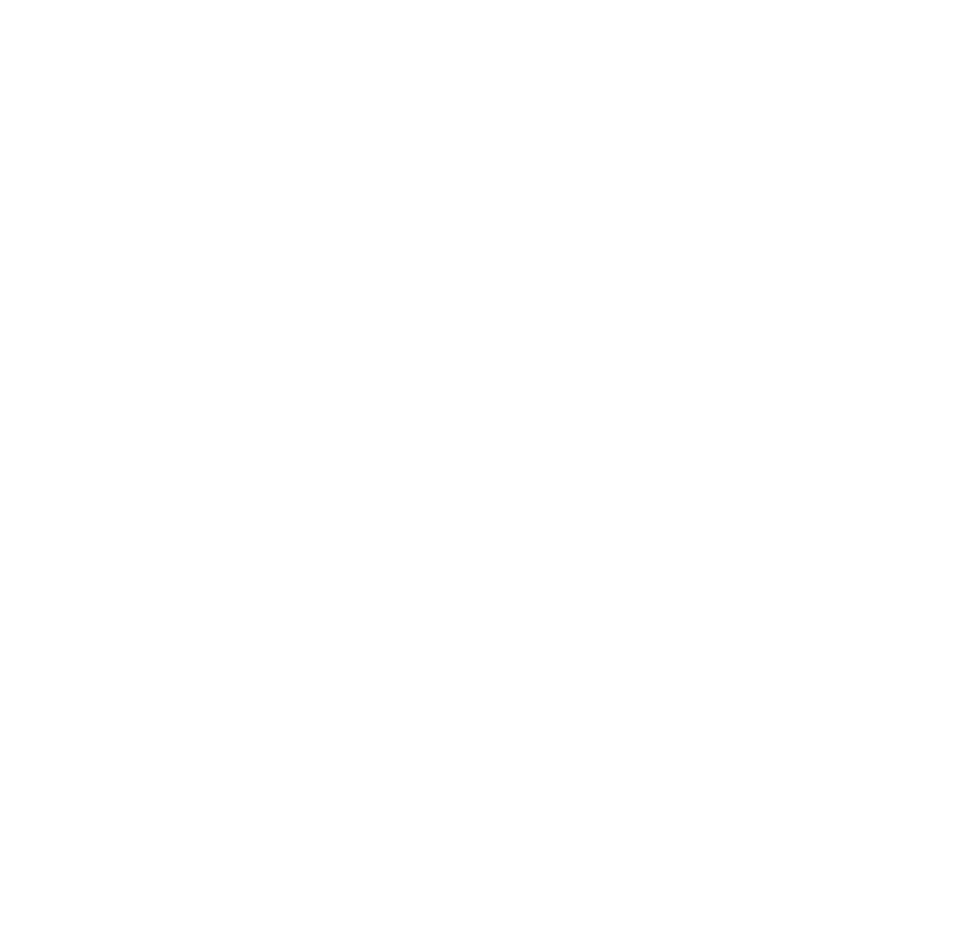
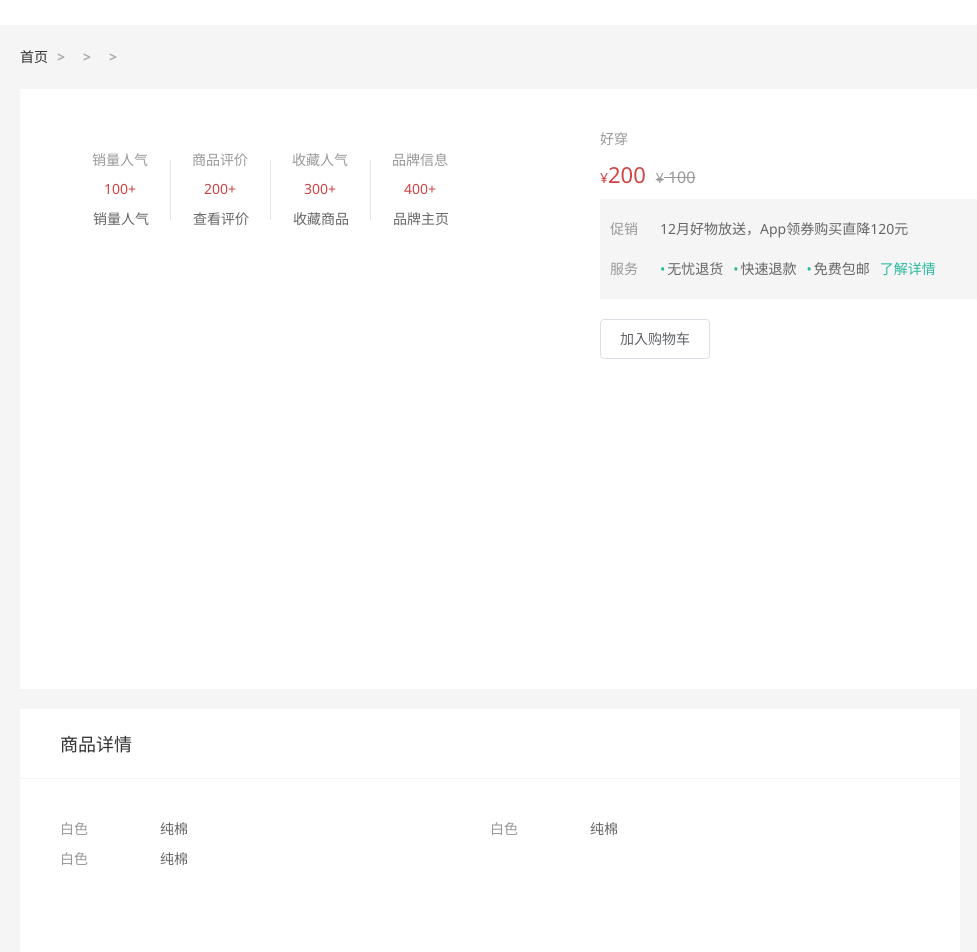
Before and after one commit to 8023time/Heima-vue3-robbit, a Vue app: page /detail/1 in a window 1280 px wide. Before the commit this address had no page. Shown: the part 160-1112 px from the top of the page, without its empty margins (0-977 px from the left). Before the commit the page ends 800 px from the top, so only its background shows below. Built offline with nearby package versions, Linux system fonts and the light colour scheme; no server answers; a small style sheet from the web is missing.

Commit message:
增加了商品的详细信息

```diff
--- /dev/null
+++ b/src/api/detail.js
@@ -0,0 +1,10 @@
+import resquest from '@/utils/http.js'
+
+export const getgoodsinformation = (id) => {
+    return resquest({
+        url:'/goods',
+        params:{
+          id
+        }
+      })
+}
--- a/src/router/index.js
+++ b/src/router/index.js
@@ -4,6 +4,7 @@
 import Home from '@/views/Home/index.vue'
 import Category from '@/views/Category/index.vue'
 import SubCategory from '@/views/SubCategory/index.vue'
+import Detail from '@/views/Detail/index.vue'
 
 const router = createRouter({
   history: createWebHistory(import.meta.env.BASE_URL),
@@ -23,6 +24,10 @@
         {
           path: 'Category/sub/:id',
           component: SubCategory,
+        },
+        {
+          path: 'detail/:id',
+          component: Detail,
         }
       ]
     },
@@ -31,6 +36,11 @@
       component: Login,
     },
   ],
+  scrollBehavior () {
+    return {
+      top: 0 ,
+    }
+  }
 })
 
 export default router
--- /dev/null
+++ b/src/views/Detail/index.vue
@@ -0,0 +1,370 @@
+<script setup>
+import { ref } from 'vue'
+import { onMounted } from 'vue'
+import { getgoodsinformation } from '@/api/detail';
+import { useRoute } from 'vue-router'
+
+const goodsinformation = ref({})
+const route = useRoute()
+const getgoodsdata = async () => {
+    const res = await getgoodsinformation(route.params.id)
+    goodsinformation.value = res.result
+}
+onMounted(
+  () => {
+    getgoodsdata()
+  }
+)
+</script>
+
+<template>
+  <div class="xtx-goods-page">
+    <div class="container">
+      <div class="bread-container">
+        <el-breadcrumb separator=">">
+          <el-breadcrumb-item :to="{ path: '/' }">首页</el-breadcrumb-item>
+          <el-breadcrumb-item :to="{ path: `/Category/${goodsinformation.categories?.[1].id}` }">{{ goodsinformation.categories?.[1].name}}
+          </el-breadcrumb-item>
+          <el-breadcrumb-item :to="{ path: `/Category/sub/${goodsinformation.categories?.[0].id}` }">{{goodsinformation.categories?.[0].name}}
+          </el-breadcrumb-item>
+          <el-breadcrumb-item>{{goodsinformation.desc}}</el-breadcrumb-item>
+        </el-breadcrumb>
+      </div>
+      <!-- 商品信息 -->
+      <div class="info-container">
+        <div>
+          <div class="goods-info">
+            <div class="media">
+              <!-- 图片预览区 -->
+
+              <!-- 统计数量 -->
+              <ul class="goods-sales">
+                <li>
+                  <p>销量人气</p>
+                  <p> 100+ </p>
+                  <p><i class="iconfont icon-task-filling"></i>销量人气</p>
+                </li>
+                <li>
+                  <p>商品评价</p>
+                  <p>200+</p>
+                  <p><i class="iconfont icon-comment-filling"></i>查看评价</p>
+                </li>
+                <li>
+                  <p>收藏人气</p>
+                  <p>300+</p>
+                  <p><i class="iconfont icon-favorite-filling"></i>收藏商品</p>
+                </li>
+                <li>
+                  <p>品牌信息</p>
+                  <p>400+</p>
+                  <p><i class="iconfont icon-dynamic-filling"></i>品牌主页</p>
+                </li>
+              </ul>
+            </div>
+            <div class="spec">
+              <!-- 商品信息区 -->
+              <p class="g-name"> {{goodsinformation.desc}} </p>
+              <p class="g-desc">好穿 </p>
+              <p class="g-price">
+                <span>200</span>
+                <span> 100</span>
+              </p>
+              <div class="g-service">
+                <dl>
+                  <dt>促销</dt>
+                  <dd>12月好物放送，App领券购买直降120元</dd>
+                </dl>
+                <dl>
+                  <dt>服务</dt>
+                  <dd>
+                    <span>无忧退货</span>
+                    <span>快速退款</span>
+                    <span>免费包邮</span>
+                    <a href="javascript:;">了解详情</a>
+                  </dd>
+                </dl>
+              </div>
+              <!-- sku组件 -->
+
+              <!-- 数据组件 -->
+
+              <!-- 按钮组件 -->
+              <div>
+                <el-button size="large" class="btn">
+                  加入购物车
+                </el-button>
+              </div>
+
+            </div>
+          </div>
+          <div class="goods-footer">
+            <div class="goods-article">
+              <!-- 商品详情 -->
+              <div class="goods-tabs">
+                <nav>
+                  <a>商品详情</a>
+                </nav>
+                <div class="goods-detail">
+                  <!-- 属性 -->
+                  <ul class="attrs">
+                    <li v-for="item in 3" :key="item.value">
+                      <span class="dt">白色</span>
+                      <span class="dd">纯棉</span>
+                    </li>
+                  </ul>
+                  <!-- 图片 -->
+
+                </div>
+              </div>
+            </div>
+            <!-- 24热榜+专题推荐 -->
+            <div class="goods-aside">
+
+            </div>
+          </div>
+        </div>
+      </div>
+    </div>
+  </div>
+</template>
+
+
+<style scoped lang='scss'>
+.xtx-goods-page {
+  .goods-info {
+    min-height: 600px;
+    background: #fff;
+    display: flex;
+
+    .media {
+      width: 580px;
+      height: 600px;
+      padding: 30px 50px;
+    }
+
+    .spec {
+      flex: 1;
+      padding: 30px 30px 30px 0;
+    }
+  }
+
+  .goods-footer {
+    display: flex;
+    margin-top: 20px;
+
+    .goods-article {
+      width: 940px;
+      margin-right: 20px;
+    }
+
+    .goods-aside {
+      width: 280px;
+      min-height: 1000px;
+    }
+  }
+
+  .goods-tabs {
+    min-height: 600px;
+    background: #fff;
+  }
+
+  .goods-warn {
+    min-height: 600px;
+    background: #fff;
+    margin-top: 20px;
+  }
+
+  .number-box {
+    display: flex;
+    align-items: center;
+
+    .label {
+      width: 60px;
+      color: #999;
+      padding-left: 10px;
+    }
+  }
+
+  .g-name {
+    font-size: 22px;
+  }
+
+  .g-desc {
+    color: #999;
+    margin-top: 10px;
+  }
+
+  .g-price {
+    margin-top: 10px;
+
+    span {
+      &::before {
+        content: "¥";
+        font-size: 14px;
+      }
+
+      &:first-child {
+        color: $priceColor;
+        margin-right: 10px;
+        font-size: 22px;
+      }
+
+      &:last-child {
+        color: #999;
+        text-decoration: line-through;
+        font-size: 16px;
+      }
+    }
+  }
+
+  .g-service {
+    background: #f5f5f5;
+    width: 500px;
+    padding: 20px 10px 0 10px;
+    margin-top: 10px;
+
+    dl {
+      padding-bottom: 20px;
+      display: flex;
+      align-items: center;
+
+      dt {
+        width: 50px;
+        color: #999;
+      }
+
+      dd {
+        color: #666;
+
+        &:last-child {
+          span {
+            margin-right: 10px;
+
+            &::before {
+              content: "•";
+              color: $xtxColor;
+              margin-right: 2px;
+            }
+          }
+
+          a {
+            color: $xtxColor;
+          }
+        }
+      }
+    }
+  }
+
+  .goods-sales {
+    display: flex;
+    width: 400px;
+    align-items: center;
+    text-align: center;
+    height: 140px;
+
+    li {
+      flex: 1;
+      position: relative;
+
+      ~li::after {
+        position: absolute;
+        top: 10px;
+        left: 0;
+        height: 60px;
+        border-left: 1px solid #e4e4e4;
+        content: "";
+      }
+
+      p {
+        &:first-child {
+          color: #999;
+        }
+
+        &:nth-child(2) {
+          color: $priceColor;
+          margin-top: 10px;
+        }
+
+        &:last-child {
+          color: #666;
+          margin-top: 10px;
+
+          i {
+            color: $xtxColor;
+            font-size: 14px;
+            margin-right: 2px;
+          }
+
+          &:hover {
+            color: $xtxColor;
+            cursor: pointer;
+          }
+        }
+      }
+    }
+  }
+}
+
+.goods-tabs {
+  min-height: 600px;
+  background: #fff;
+
+  nav {
+    height: 70px;
+    line-height: 70px;
+    display: flex;
+    border-bottom: 1px solid #f5f5f5;
+
+    a {
+      padding: 0 40px;
+      font-size: 18px;
+      position: relative;
+
+      >span {
+        color: $priceColor;
+        font-size: 16px;
+        margin-left: 10px;
+      }
+    }
+  }
+}
+
+.goods-detail {
+  padding: 40px;
+
+  .attrs {
+    display: flex;
+    flex-wrap: wrap;
+    margin-bottom: 30px;
+
+    li {
+      display: flex;
+      margin-bottom: 10px;
+      width: 50%;
+
+      .dt {
+        width: 100px;
+        color: #999;
+      }
+
+      .dd {
+        flex: 1;
+        color: #666;
+      }
+    }
+  }
+
+  >img {
+    width: 100%;
+  }
+}
+
+.btn {
+  margin-top: 20px;
+
+}
+
+.bread-container {
+  padding: 25px 0;
+}
+</style>
--- a/src/views/Home/components/GoodsItem.vue
+++ b/src/views/Home/components/GoodsItem.vue
@@ -1,11 +1,15 @@
 <script setup>
+import { useRoute } from 'vue-router'
 defineProps({
   goods:Object
 })
+
+const route = useRoute()
+
 </script>
 
 <template>
-    <RouterLink to="/" class="goods-item">
+    <RouterLink :to="`/detail/${goods.id}`" class="goods-item">
         <img :src="goods.picture" alt="" />
         <p class="name ellipsis">{{ goods.name }}</p>
         <p class="desc ellipsis">{{ goods.desc }}</p>
--- a/src/views/Home/components/HomeNew .vue
+++ b/src/views/Home/components/HomeNew .vue
@@ -18,7 +18,7 @@
     <HomePanel title="新的标题" message="一些消息">
         <ul class="goods-list">
             <li v-for="item in newgoods" :key="item.id">
-                <RouterLink to="/">
+                <RouterLink :to="`/detail/${item.id}`">
                     <img :src="item.picture" alt="" />
                     <p class="name">{{ item.name }}</p>
                     <p class="price">&yen;{{ item.price }}</p>
--- a/src/views/SubCategory/index.vue
+++ b/src/views/SubCategory/index.vue
@@ -15,7 +15,6 @@
 onMounted(
   () => {
     getcategorydata()
-
   }
 )
 
@@ -36,6 +35,22 @@
     getsubcategorydata()
   }
 )
+
+const changesuboption = () => {
+  console.log(reqData.value);
+  reqData.value.page = 1
+  getsubcategorydata()
+}
+
+const disabled = ref(false)
+const load = async () => {
+  reqData.value.page++
+  const res = await getSubCategoryAPI(reqData.value)
+  subcategorydata.value = [...subcategorydata.value,...res.result.items]
+  if(res.result.items === 0 ) {
+    disabled.value = true
+  }
+}
 </script>
 
 <template>
@@ -49,12 +64,12 @@
       </el-breadcrumb>
     </div>
     <div class="sub-container">
-      <el-tabs>
+      <el-tabs v-model="reqData.sortField"  @tab-change="changesuboption">
         <el-tab-pane label="最新商品" name="publishTime"></el-tab-pane>
         <el-tab-pane label="最高人气" name="orderNum"></el-tab-pane>
         <el-tab-pane label="评论最多" name="evaluateNum"></el-tab-pane>
       </el-tabs>
-      <div class="body">
+      <div class="body" v-infinite-scroll="load"  :infinite-scroll-disabled="disabled">
         <!-- 商品列表-->
         <GoodsItem v-for="goods in subcategorydata" :goods="goods" :key="goods.id"></GoodsItem>
       </div>
```
